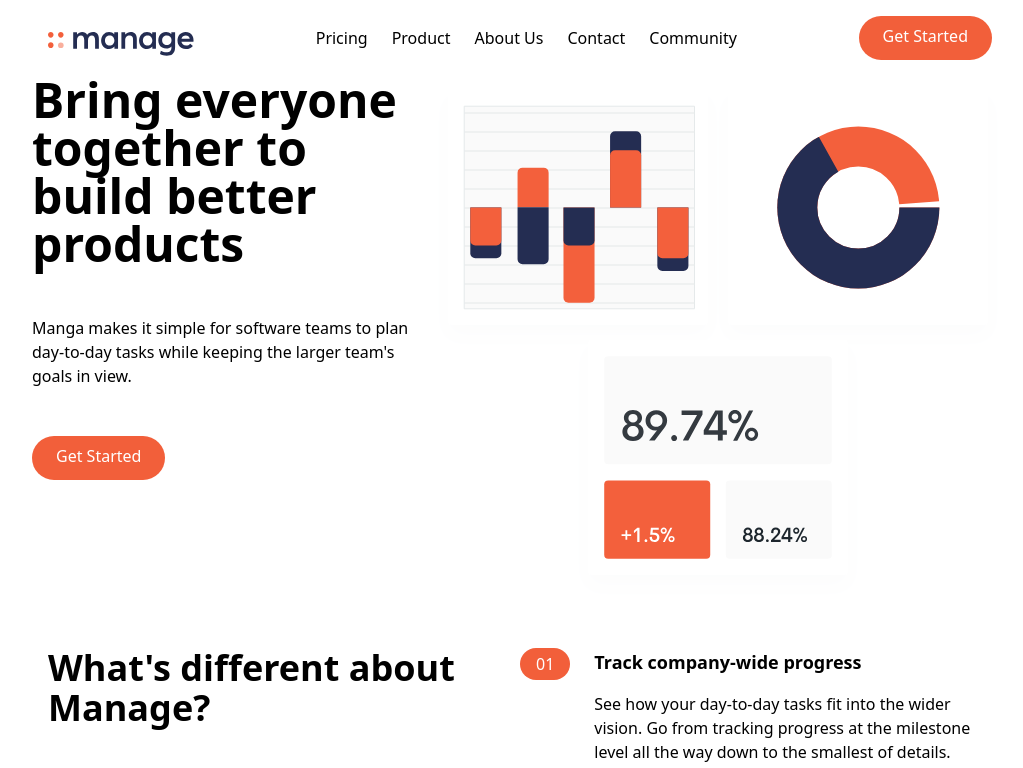
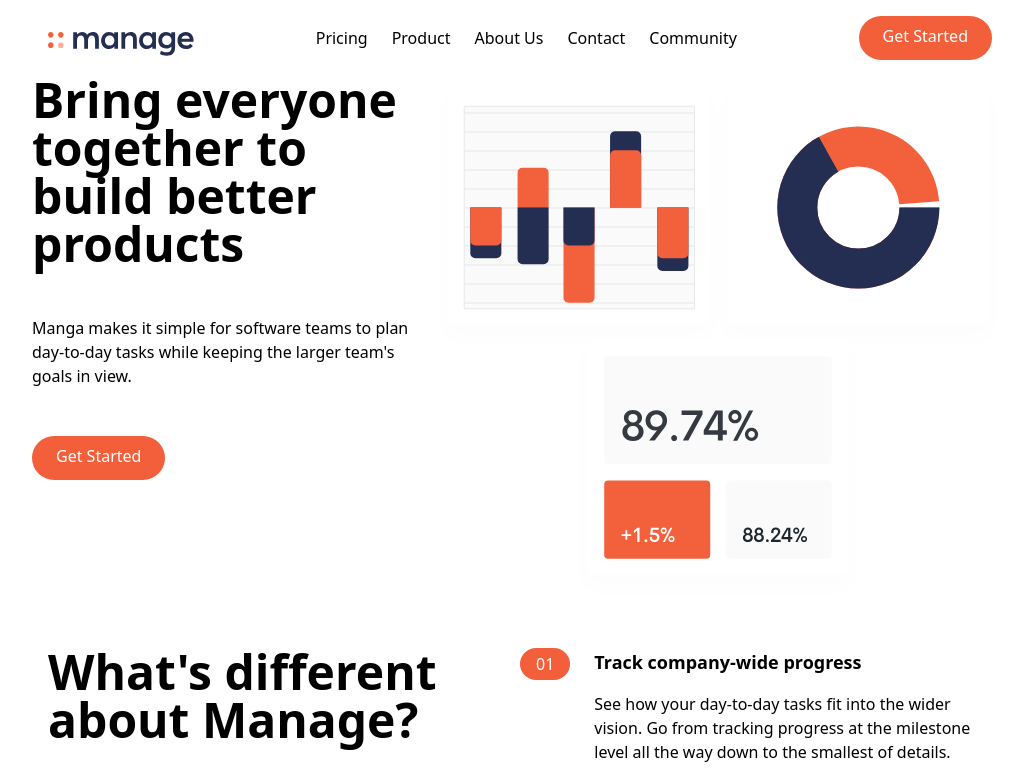
Before and after one commit to Saber1Y/MANGA-, a React (Vite) app: page / in a window 1280 px wide. Shown: the top 768 px of the page, without its empty margins (120-1143 px from the left). Built offline with nearby package versions, Linux system fonts and the light colour scheme.

Commit message:
UPDATE: Feature re-usable

```diff
--- a/src/components/features/Features.jsx
+++ b/src/components/features/Features.jsx
@@ -9,16 +9,12 @@ const Features = () => {
     <div
         className="container flex flex-col px-4 mx-auto mt-10 space-y-12 md:space-y-0 md:flex-row"
       >
-        <div className="flex flex-col space-y-12 md:w-1/2">
-          <h2 className="max-w-md text-4xl font-bold text-center md:text-left">
-            What's different about Manage?
-          </h2>
-          <p className="max-w-sm text-center text-darkGrayishBlue md:text-left">
-            Manage provides all the functionality your team needs, without the
-            complexity. Our software is tailor-made for modern digital product
-            teams.
-          </p>
-        </div>
+     <Subheading
+     title="What's different about Manage?"
+     paragraph="Manage provides all the functionality your team needs, without the
+     complexity. Our software is tailor-made for modern digital product
+     teams."
+     />
       <div className="flex flex-col space-y-8 md:w-1/2">
         {featuresData.map((feature, index) => (
           <Feature
--- a/src/container/subheading/Subheading.jsx
+++ b/src/container/subheading/Subheading.jsx
@@ -1,6 +1,6 @@
 import React from 'react';
 
-const Subheading = ({ title, paragraph, btn, src }) => {
+const Subheading = ({ title, paragraph, btn }) => {
   return (
   <div className="flex flex-col mb-32 space-y-12 md:w-1/2">
       <h1 className="max-w-md text-4xl font-bold text-center md:text-5xl md:text-left">
@@ -10,6 +10,8 @@ const Subheading = ({ title, paragraph, btn, src }) => {
         {paragraph}
       </p>
       <div className="flex justify-center md:justify-start">
+      {btn && (
+        <div className="flex justify-center md:justify-start">
           <a
             href=""
             className="p-3 px-6 pt-2 text-white bg-brightRed rounded-full baseline hover:bg-brightRedLight"
@@ -17,7 +19,8 @@ const Subheading = ({ title, paragraph, btn, src }) => {
             {btn}
           </a>
       </div>
-
+      )}
+    </div>
   </div>
   );
 }
```
Lines whose indentation alone changed are shown as unchanged.
